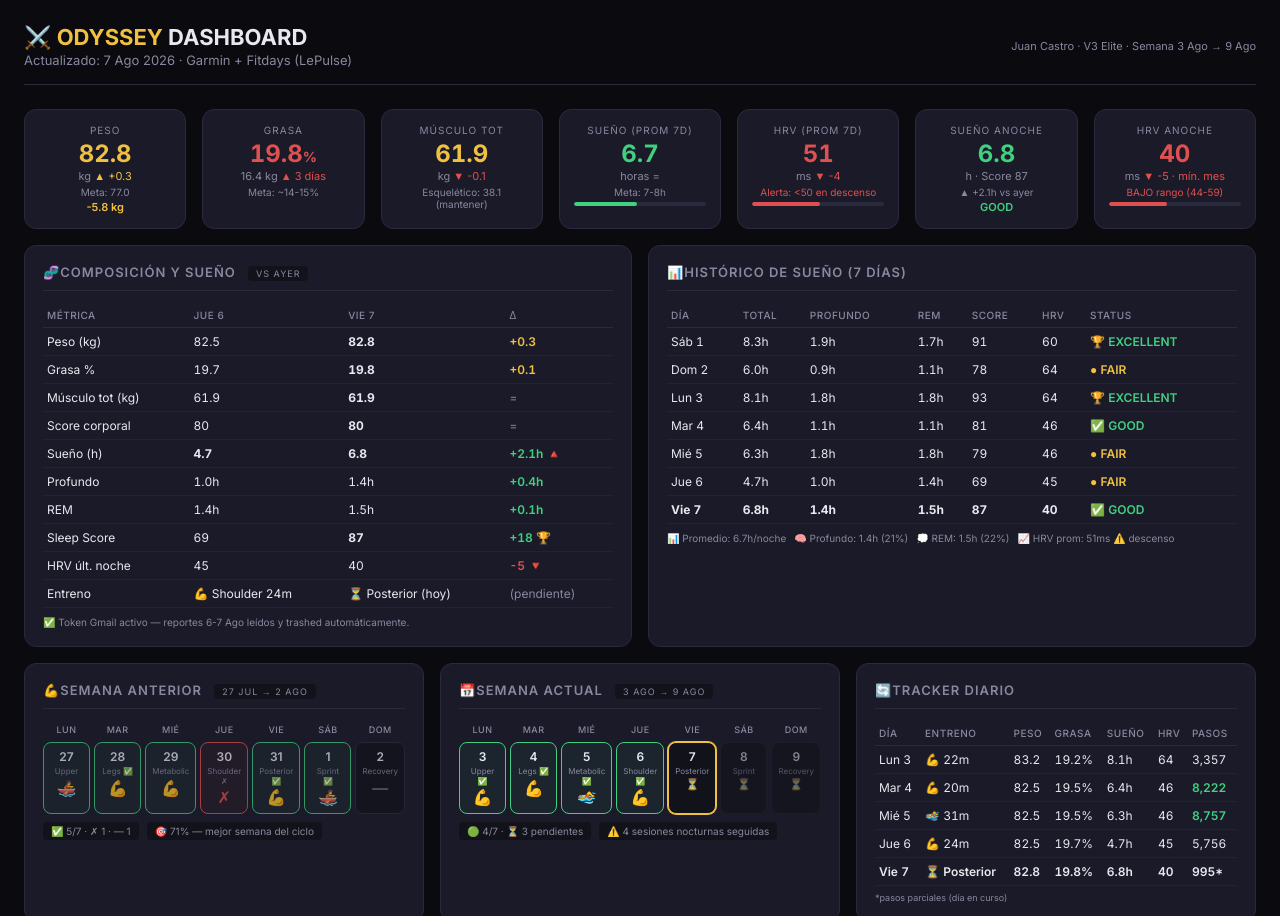
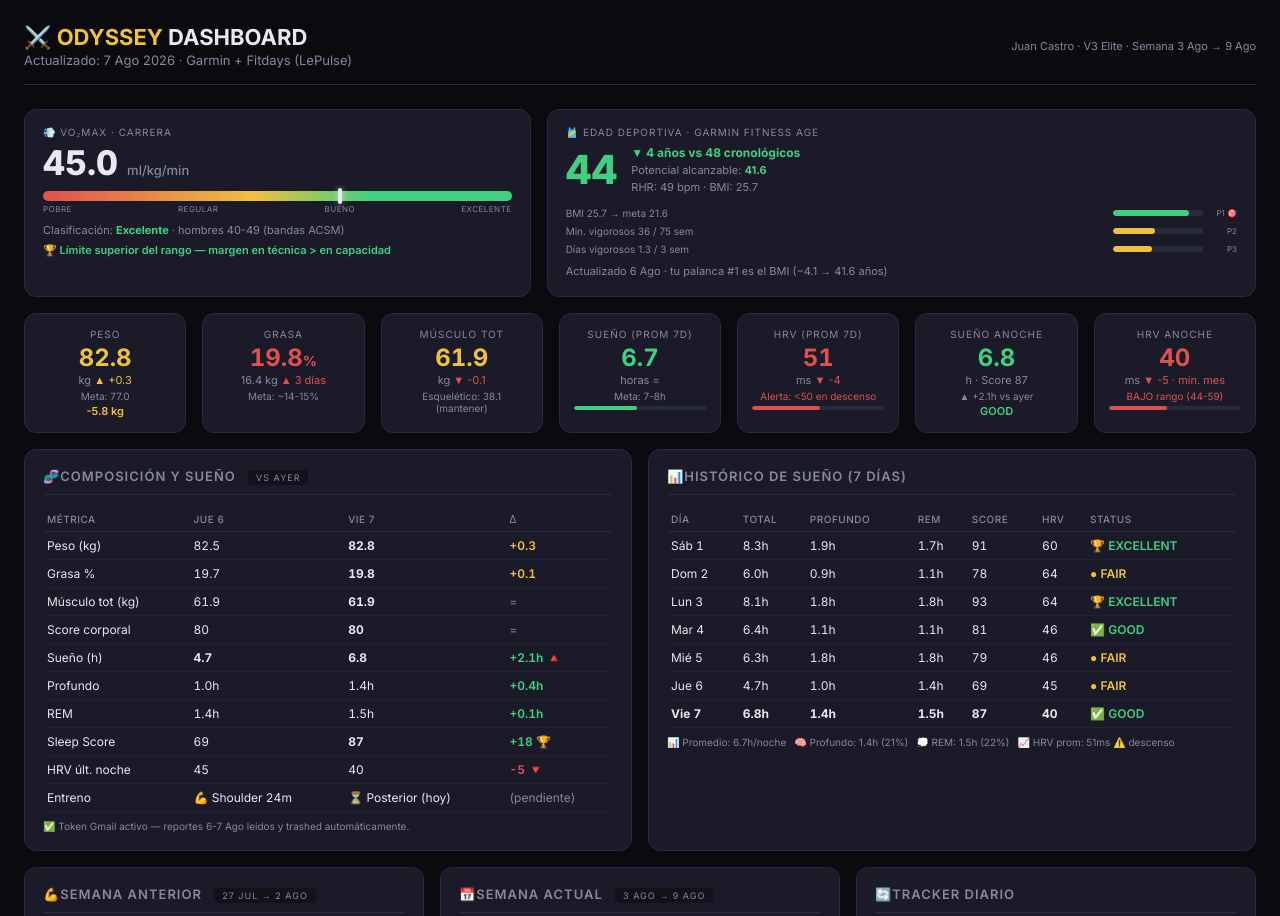
Before and after one commit to juangcastro/juangcastro.github.io, a plain HTML site: page dashboard.html in a window 1280 px wide. Shown: the top 916 px of the page. Drawn offline with Linux system fonts and the light colour scheme.

Commit message:
Add: athlete panel at top (VO2max 45.0 EXCELLENT + Garmin Fitness Age 44 vs 48, components P1-P3), v18

```diff
--- a/dashboard.html
+++ b/dashboard.html
@@ -3,7 +3,7 @@
 <head>
 <meta charset="UTF-8">
 <meta name="viewport" content="width=device-width, initial-scale=1.0">
-<title>Odyssey Dashboard v17 — Juan Castro</title>
+<title>Odyssey Dashboard v18 — Juan Castro</title>
 <style>
   @import url('https://fonts.googleapis.com/css2?family=Inter:wght@300;400;500;600;700;800&display=swap');
   * { margin: 0; padding: 0; box-sizing: border-box; }
@@ -75,6 +75,26 @@
   .week-summary span { font-size: 10px; color: var(--muted); background: var(--surface); padding: 3px 8px; border-radius: 4px; }
   .swim-kpis { display: grid; grid-template-columns: repeat(4, 1fr); gap: 12px; margin-bottom: 14px; }
   @media (max-width: 700px) { .swim-kpis { grid-template-columns: repeat(2, 1fr); } }
+  .athlete-row { display: grid; grid-template-columns: 1fr 1.4fr; gap: 16px; margin-bottom: 16px; }
+  @media (max-width: 800px) { .athlete-row { grid-template-columns: 1fr; } }
+  .athlete-card { background: var(--card); border: 1px solid var(--border); border-radius: 12px; padding: 16px 18px; animation: fadeIn 0.5s ease-out 0.1s both; }
+  .athlete-label { font-size: 10px; text-transform: uppercase; letter-spacing: 1px; color: var(--muted); margin-bottom: 6px; }
+  .athlete-main { font-size: 34px; font-weight: 800; font-variant-numeric: tabular-nums; line-height: 1.1; }
+  .athlete-main span { font-size: 13px; font-weight: 500; color: var(--muted); }
+  .athlete-sub { font-size: 11px; color: var(--muted); margin-top: 8px; line-height: 1.5; }
+  .athlete-delta { font-size: 11px; font-weight: 600; margin-top: 4px; }
+  .vo2-bar { position: relative; height: 10px; border-radius: 5px; background: linear-gradient(90deg, var(--red) 0%, var(--accent) 45%, var(--green) 70%, var(--green) 100%); margin-top: 10px; }
+  .vo2-marker { position: absolute; top: -3px; width: 4px; height: 16px; border-radius: 2px; background: var(--text); box-shadow: 0 0 6px rgba(232,232,240,0.6); }
+  .vo2-scale { display: flex; justify-content: space-between; font-size: 8px; color: var(--muted); margin-top: 3px; text-transform: uppercase; letter-spacing: 0.5px; }
+  .age-flex { display: flex; align-items: center; gap: 14px; }
+  .age-big { font-size: 40px; font-weight: 800; color: var(--green); font-variant-numeric: tabular-nums; line-height: 1; }
+  .age-vs { font-size: 11px; color: var(--muted); line-height: 1.5; }
+  .age-delta { font-size: 12px; font-weight: 700; color: var(--green); }
+  .age-components { display: grid; gap: 6px; margin-top: 12px; }
+  .comp { display: grid; grid-template-columns: 1fr 90px 26px; align-items: center; gap: 8px; font-size: 10px; color: var(--muted); }
+  .comp .mini-bar { height: 6px; background: var(--border); border-radius: 3px; overflow: hidden; }
+  .comp .mini-fill { height: 100%; border-radius: 3px; }
+  .comp .prio { font-size: 8px; text-align: right; color: var(--muted); }
   @keyframes fadeIn { from { opacity: 0; transform: translateY(8px); } to { opacity: 1; transform: translateY(0); } }
   .kpi-card { animation: fadeIn 0.4s ease-out both; }
   .kpi-card:nth-child(1) { animation-delay: 0.05s; }
@@ -97,6 +117,34 @@
   </div>
   <div style="text-align:right;font-size:11px;color:var(--muted);">
     Juan Castro · V3 Elite · Semana 3 Ago → 9 Ago
+  </div>
+</div>
+
+<div class="athlete-row">
+  <div class="athlete-card">
+    <div class="athlete-label">💨 VO₂max · carrera</div>
+    <div class="athlete-main">45.0 <span>ml/kg/min</span></div>
+    <div class="vo2-bar"><div class="vo2-marker" style="left:63%;"></div></div>
+    <div class="vo2-scale"><span>Pobre</span><span>Regular</span><span>Bueno</span><span>Excelente</span></div>
+    <div class="athlete-sub">Clasificación: <strong style="color:var(--green);">Excelente</strong> · hombres 40-49 (bandas ACSM)</div>
+    <div class="athlete-delta" style="color:var(--green);">🏆 Límite superior del rango — margen en técnica &gt; en capacidad</div>
+  </div>
+  <div class="athlete-card">
+    <div class="athlete-label">🎽 Edad deportiva · Garmin Fitness Age</div>
+    <div class="age-flex">
+      <div class="age-big">44</div>
+      <div class="age-vs">
+        <div class="age-delta">▼ 4 años vs 48 cronológicos</div>
+        <div>Potencial alcanzable: <strong style="color:var(--green);">41.6</strong></div>
+        <div>RHR: 49 bpm · BMI: 25.7</div>
+      </div>
+    </div>
+    <div class="age-components">
+      <div class="comp"><span>BMI 25.7 → meta 21.6</span><div class="mini-bar"><div class="mini-fill fill-green" style="width:84%"></div></div><span class="prio">P1 🎯</span></div>
+      <div class="comp"><span>Min. vigorosos 36 / 75 sem</span><div class="mini-bar"><div class="mini-fill fill-yellow" style="width:47%"></div></div><span class="prio">P2</span></div>
+      <div class="comp"><span>Días vigorosos 1.3 / 3 sem</span><div class="mini-bar"><div class="mini-fill fill-yellow" style="width:43%"></div></div><span class="prio">P3</span></div>
+    </div>
+    <div class="athlete-sub">Actualizado 6 Ago · tu palanca #1 es el BMI (−4.1 → 41.6 años)</div>
   </div>
 </div>
 
@@ -511,7 +559,7 @@
 </div>
 
 <div style="text-align:center;margin-top:24px;padding-top:16px;border-top:1px solid var(--border);font-size:10px;color:var(--muted);">
-  Odyssey Dashboard v17 · Juan Castro · Garmin (sleep, HRV, pasos, swim) + Fitdays/LePulse · 7 Ago 2026
+  Odyssey Dashboard v18 · Juan Castro · Garmin (sleep, HRV, pasos, swim) + Fitdays/LePulse · 7 Ago 2026
 </div>
 
 </div>
```
